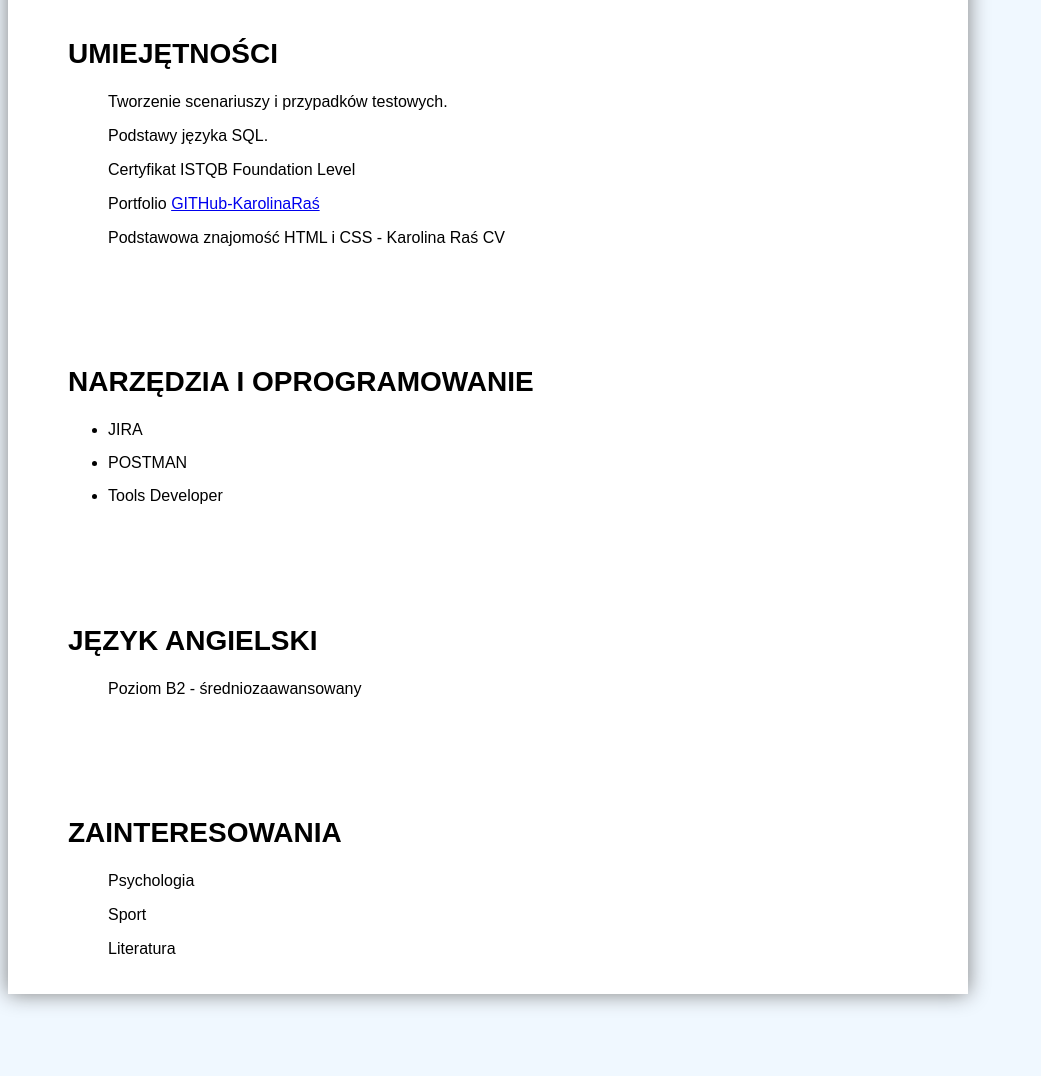
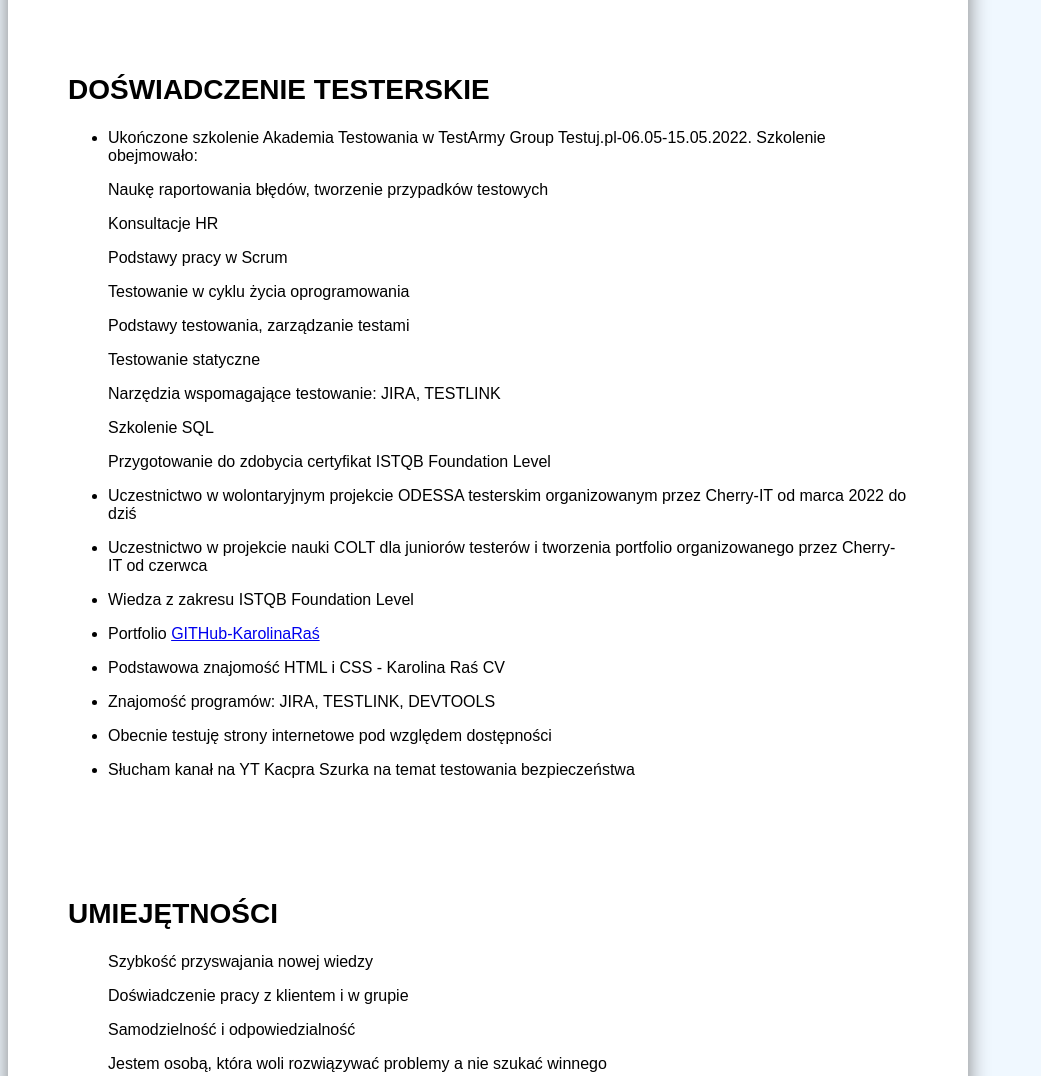
Before and after one commit to karolinaras/CV-HTML, a plain HTML site: page index.html in a window 1280 px wide. Shown: the part 1300-2376 px from the top of the page, without its empty margins (0-1041 px from the left). Before the commit the page ends 2342 px from the top, so only its background shows below. Drawn offline with Linux system fonts and the light colour scheme.

Commit message:
Add files via upload
New HTML for CV

```diff
--- a/index.html
+++ b/index.html
@@ -36,10 +36,11 @@
             <section>
               <h2>O MNIE</h2>
               <p>
-                Z zawodu Biolog człowieka, z zamiłowania psycholog a z zainteresowania tester oprogramowania.
-                Moje dzieci nauczyły mnie, że nic nie jest niemożliwe. W wolnym czasie piękę i lukruję ciasteczka.
-                Ostatnio moją pasją jest testowanie aplikacji mobilnych banków i mam już swojego faworyta. W domu jestem
-                mistrzem w znajdowaniu zgubionych rzeczy.
+            W domu jestem mistrzem w znajdowaniu zgubionych rzeczy, dlatego dociekliwość i spostrzegawczość doprowadziła mnie do tego,
+            że od kilku miesięcy intensywnie uczę się sama podstaw testowania oprogramowania. Obecie szlifuję podstawowe umiejętności zdobyte na szkoleniu Akademi Testowania a w
+            przyszłości chciałabym zostać pentesterem a nawet uczyć dzieci i młodzież bezpiecznej obsługi internetu. Wiem jak ważna jest
+            kwestia bezpieczeństwa i uważam, że sprawdzę się jako tester bezpieczeństwa, gdyż socjotechniki stosowane przez przestępców wywodzą
+             się z psychologii, która jest moją drugą miłością.
               </p>
             </section>
             <section>
@@ -73,27 +74,45 @@
                </ul>
             </section>
             <section>
-               <h2>UMIEJĘTNOŚCI</h2>
-                <ul>Tworzenie scenariuszy i  przypadków testowych.</ul>
-                <ul>Podstawy języka SQL.</ul>
-                <ul>Certyfikat ISTQB Foundation Level</ul>
-                <ul>Portfolio <a href="https://github.com/karolinaras">GITHub-KarolinaRaś</a></ul>
-                <ul>Podstawowa znajomość HTML i CSS - Karolina Raś CV</ul>
+                <h2>DOŚWIADCZENIE TESTERSKIE</h2>
+                <ul><li>Ukończone szkolenie Akademia Testowania w TestArmy Group Testuj.pl-06.05-15.05.2022. Szkolenie obejmowało:</li></ul>
+                    <ul>Naukę raportowania błędów, tworzenie przypadków testowych</ul>
+                    <ul>Konsultacje HR</ul>
+                    <ul>Podstawy pracy w Scrum</ul>
+                    <ul>Testowanie w cyklu życia oprogramowania</ul>
+                    <ul>Podstawy testowania, zarządzanie testami</ul>
+                    <ul>Testowanie statyczne</ul>
+                    <ul>Narzędzia wspomagające testowanie: JIRA, TESTLINK</ul>
+                    <ul>Szkolenie SQL</ul>
+                    <ul>Przygotowanie do zdobycia certyfikat ISTQB Foundation Level</ul>
+                <ul><li>Uczestnictwo w wolontaryjnym projekcie ODESSA testerskim organizowanym przez Cherry-IT od marca 2022 do dziś</li></ul>
+                <ul><li>Uczestnictwo w projekcie nauki COLT dla juniorów testerów i tworzenia portfolio
+                    organizowanego  przez Cherry-IT od czerwca</li></ul>
+
+                <ul><li>Wiedza z zakresu ISTQB Foundation Level</li></ul>
+                <ul><li>Portfolio <a href="https://github.com/karolinaras">GITHub-KarolinaRaś</a></li></ul>
+                <ul><li>Podstawowa znajomość HTML i CSS - Karolina Raś CV</li></ul>
+                <ul><li>Znajomość programów: JIRA, TESTLINK, DEVTOOLS</li></ul>
+                <ul><li>Obecnie testuję strony internetowe  pod względem dostępności</li></ul>
+                <ul>
+                    <li>Słucham kanał na YT Kacpra Szurka na temat testowania bezpieczeństwa</li>
+                </ul>
             </section>
             <section>
-               <h2>NARZĘDZIA I OPROGRAMOWANIE</h2>
-               <ul>
-                  <li>JIRA</li>
-                  <li>POSTMAN</lo>
-                <li>Tools Developer</li>
-               </ul>
+               <h2>UMIEJĘTNOŚCI</h2>
+                <ul>Szybkość przyswajania nowej wiedzy</ul>
+                <ul>Doświadczenie pracy z klientem i w grupie</ul>
+                <ul>Samodzielność i odpowiedzialność</ul>
+                <ul>Jestem osobą, która woli rozwiązywać problemy a nie szukać winnego</ul>
+
             </section>
+
             <section>
                <H2>JĘZYK ANGIELSKI</H2>
                 <ul>
                  Poziom B2 - średniozaawansowany
                 </ul>
-</section>
+            </section>
 <section>
 <h2>ZAINTERESOWANIA</h2>
 <ul>Psychologia</ul>
```
